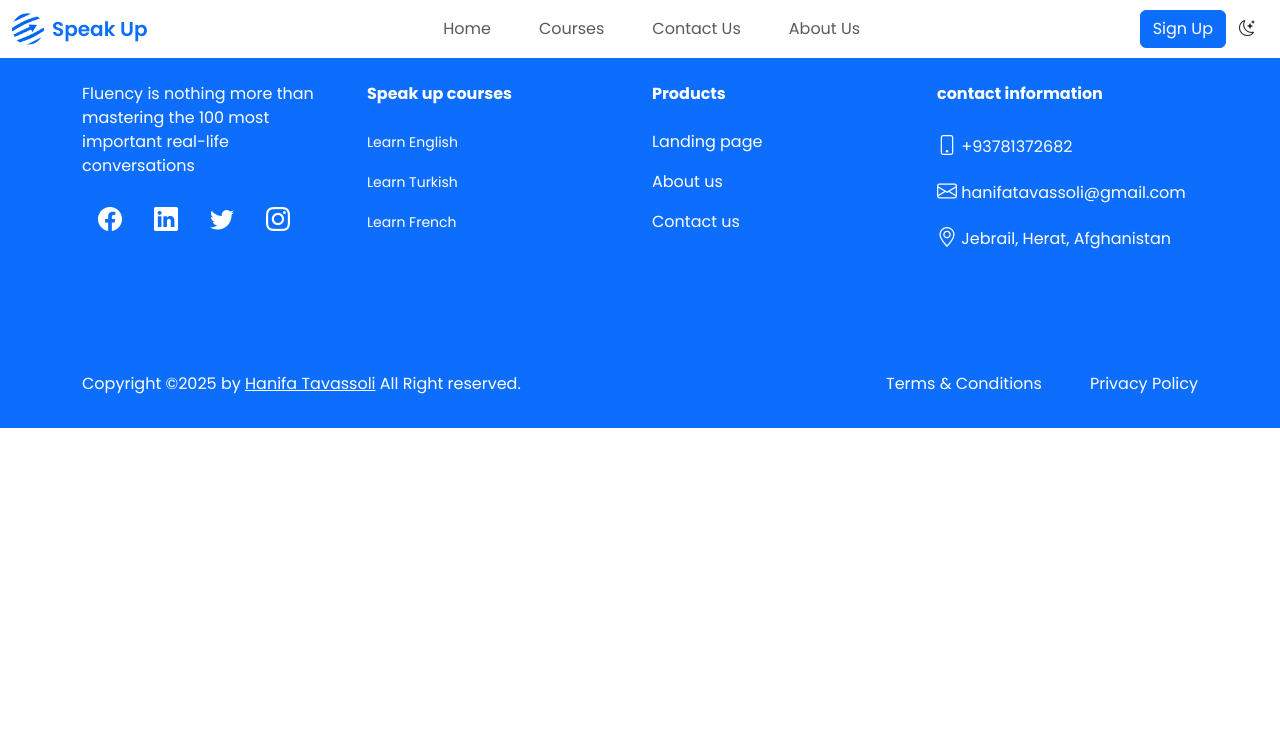
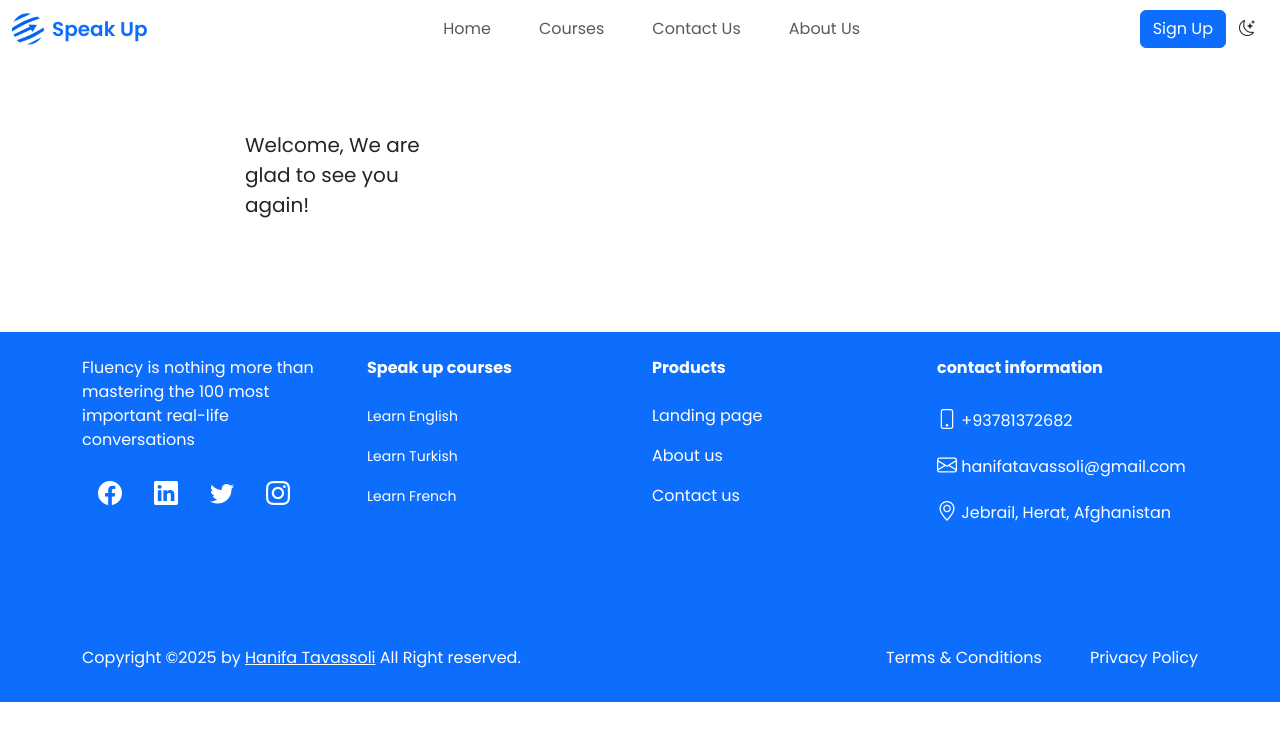
Before and after one commit to HanifaTavassoli/SpeakUp, a website: page sign-up.html in a window 1280 px wide. Drawn offline with nearby package versions, Linux system fonts and the light colour scheme.

Commit message:
add left-side greeting block in login page

```diff
--- a/sign-up.html
+++ b/sign-up.html
@@ -14,7 +14,19 @@
   </head>
   <body>
     <header id="header"></header>
-
+    <section class="section-login mb-5">
+      <div class="container-fluid">
+        <div class="row d-flex p-5 w-75 mx-auto">
+          <div class="col-12 col-md-6 bg-login rounded-start">
+            <p class="mt-4 ms-3 fs-5 h-100">
+              Welcome, We are <br />
+              glad to see you<br />
+              again!
+            </p>
+          </div>
+        </div>
+      </div>
+    </section>
     <script defer type="module" src="js/script.js"></script>
     <footer id="footer" class="bg-primary text-white pt-4"></footer>
   </body>
```
